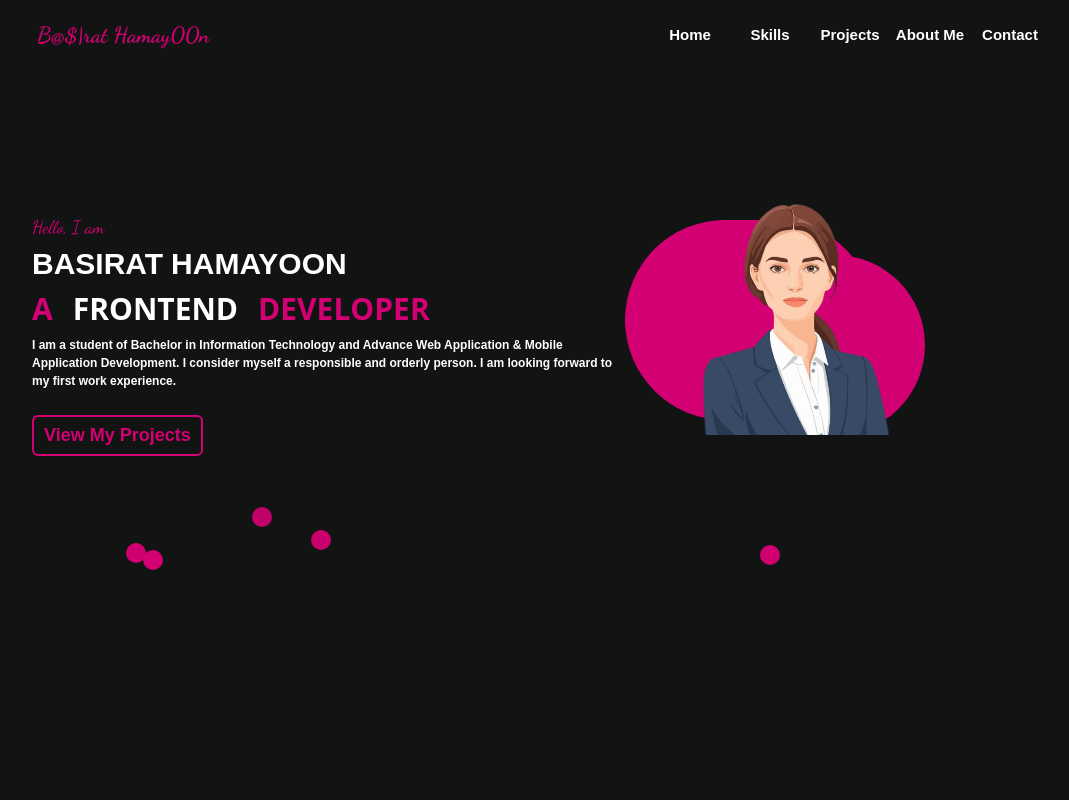
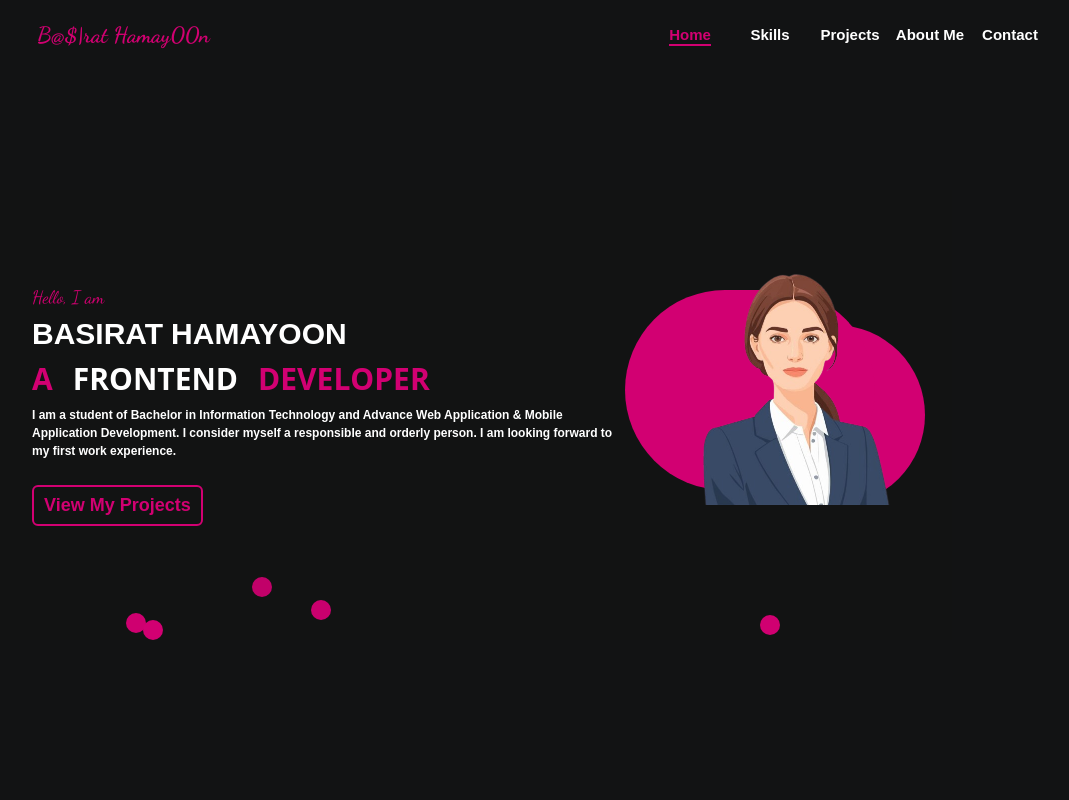
Before and after one commit to BasiratHamayoon/My-Portfolio-Reactjs, a React (Vite) app: page / in a window 1280 px wide. Shown: the top 800 px of the page, without its empty margins (168-1237 px from the left). Built offline with nearby package versions, Linux system fonts and the light colour scheme; a web font is replaced by a local one.

Commit message:
Adding some features in navbar like active link feature and sticky navbar

```diff
--- a/index.html
+++ b/index.html
@@ -14,7 +14,7 @@
     <meta name="viewport" content="width=device-width, initial-scale=1.0" />
     <title>Basirie-Portfolio</title>
   </head>
-  <body>
+  <body style="background-color: #121313;">
     <div id="root"></div>
     <script type="module" src="/src/main.jsx"></script>
   </body>
--- a/src/App.jsx
+++ b/src/App.jsx
@@ -11,7 +11,7 @@ function App() {
   return (
     <>
       {/* Navbar Container Wrapper */}
-      <div className='w-[100%] absolute z-10 bg-[#121313] lg:px-[52px] md:px-[20px]'>
+      <div className='w-[100%] lg:px-[52px] md:px-[20px] sticky top-0 bg-[#121314] z-50'>
         <Navbar />
       </div>
       <div id='home' className='bg-[#121314] h-[100vh]'>
--- a/src/Costume.Components/Contact.jsx
+++ b/src/Costume.Components/Contact.jsx
@@ -1,10 +1,24 @@
-import React, { useRef } from "react";
+import React, { useRef, useState } from "react";
 import { motion, useInView } from "framer-motion";
 import { FaGithub, FaLinkedin, FaInstagram, FaFacebook, FaEnvelope } from "react-icons/fa";
 
 const Contact = () => {
   const sectionRef = useRef(null);
   const isInView = useInView(sectionRef, { amount: 0.5, once: true });
+  const [activeSection, setActiveSection] = useState("Contact");
+
+  const navItems = [
+    { id: "home", title: "Home" },
+    { id: "skills", title: "Services" },
+    { id: "projects", title: "Projects" },
+    { id: "about", title: "About Me" },
+    { id: "contact", title: "Contact" },
+  ];
+
+  const scrollToSection = (id) => {
+    document.getElementById(id).scrollIntoView({ behavior: "smooth" });
+    setActiveSection(id);
+  };
 
   return (
     <motion.div
@@ -30,20 +44,16 @@ const Contact = () => {
 
       {/* Navigation Links */}
       <div className="flex justify-center mt-6 gap-6 relative z-10">
-        {[
-          { title: "Home", id: "Home" },
-          { title: "Services", id: "Services" },
-          { title: "Projects", id: "Projects" },
-          { title: "About Me", id: "AboutMe" },
-          { title: "Contact", id: "Contact" }
-        ].map((item, index) => (
-          <a
+        {navItems.map((item, index) => (
+          <button
             key={index}
-            href={`#${item.id}`}
-            className="text-black font-bubbler font-bold text-lg hover:text-gray-300 transition"
+            onClick={() => scrollToSection(item.id)}
+            className={`text-black font-bubbler font-bold text-lg hover:text-gray-300 transition ${
+              activeSection === item.id ? "underline" : ""
+            }`}
           >
             {item.title}
-          </a>
+          </button>
         ))}
       </div>
 
@@ -64,7 +74,7 @@ const Contact = () => {
             { href: "https://www.linkedin.com/in/basirat-humayun-a8083a259", icon: <FaLinkedin /> },
             { href: "https://mail.google.com/mail/u/0", icon: <FaEnvelope /> },
             { href: "https://www.instagram.com/basirat_humayun2", icon: <FaInstagram /> },
-            { href: "https://www.facebook.com/share/15t4ktM36f/", icon: <FaFacebook /> }
+            { href: "https://www.facebook.com/share/15t4ktM36f/", icon: <FaFacebook /> },
           ].map((item, index) => (
             <a
               key={index}
--- a/src/Costume.Components/Navbar.jsx
+++ b/src/Costume.Components/Navbar.jsx
@@ -1,10 +1,10 @@
-import React, { useState } from 'react';
-import { Link } from 'react-router-dom';
+import React, { useState, useEffect } from 'react';
 import { FiMenu, FiX } from 'react-icons/fi';
 import { motion } from 'framer-motion';
 
 const Navbar = () => {
   const [isMenuOpen, setIsMenuOpen] = useState(false);
+  const [activeSection, setActiveSection] = useState('home');
 
   const navItems = [
     { id: 'home', title: 'Home' },
@@ -20,8 +20,28 @@ const Navbar = () => {
 
   const scrollToSection = (id) => {
     document.getElementById(id).scrollIntoView({ behavior: 'smooth' });
+    setActiveSection(id);
     setIsMenuOpen(false);
   };
+
+  useEffect(() => {
+    const handleScroll = () => {
+      let currentSection = 'home';
+      navItems.forEach((item) => {
+        const section = document.getElementById(item.id);
+        if (section) {
+          const rect = section.getBoundingClientRect();
+          if (rect.top <= 150 && rect.bottom >= 150) {
+            currentSection = item.id;
+          }
+        }
+      });
+      setActiveSection(currentSection);
+    };
+
+    window.addEventListener('scroll', handleScroll);
+    return () => window.removeEventListener('scroll', handleScroll);
+  }, []);
 
   return (
     <div className="flex justify-between items-center py-[10px] w-full sm:px-[10px] px-[38px]">
@@ -35,7 +55,9 @@ const Navbar = () => {
             <li key={item.id} className="w-[80px] h-[50px] flex justify-center items-center">
               <button
                 onClick={() => scrollToSection(item.id)}
-                className="relative text-[15px] text-white font-bubbler font-bold hover:text-[#d20072] after:content-[''] after:absolute after:left-0 after:bottom-0 after:h-[2px] after:w-0 after:bg-[#d20072] after:transition-all after:duration-200 hover:after:w-full"
+                className={`relative text-[15px] font-bubbler font-bold after:content-[''] after:absolute after:left-0 after:bottom-0 after:h-[2px] after:w-0 after:bg-[#d20072] after:transition-all after:duration-200 hover:after:w-full transition-colors ${
+                  activeSection === item.id ? 'text-[#d20072] after:w-full' : 'text-white hover:text-[#d20072]'
+                }`}
               >
                 {item.title}
               </button>
@@ -63,7 +85,9 @@ const Navbar = () => {
               <li key={item.id} className="py-2 w-full text-center">
                 <button
                   onClick={() => scrollToSection(item.id)}
-                  className="relative text-[15px] text-white font-bubbler font-bold hover:text-[#d20072] after:content-[''] after:absolute after:left-0 after:bottom-0 after:h-[2px] after:w-0 after:bg-[#d20072] after:transition-all after:duration-200 hover:after:w-full"
+                  className={`relative text-[15px] font-bubbler font-bold after:content-[''] after:absolute after:left-0 after:bottom-0 after:h-[2px] after:w-0 after:bg-[#d20072] after:transition-all after:duration-200 hover:after:w-full transition-colors ${
+                    activeSection === item.id ? 'text-[#d20072] after:w-full' : 'text-white hover:text-[#d20072]'
+                  }`}
                 >
                   {item.title}
                 </button>
```
